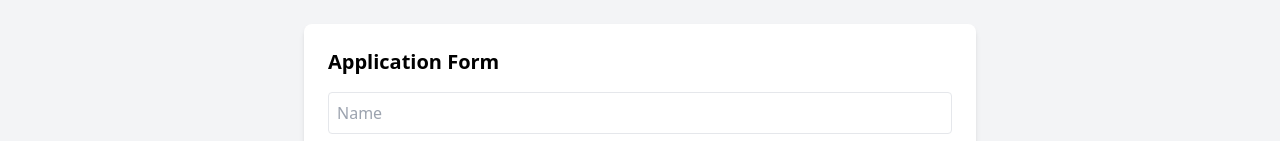
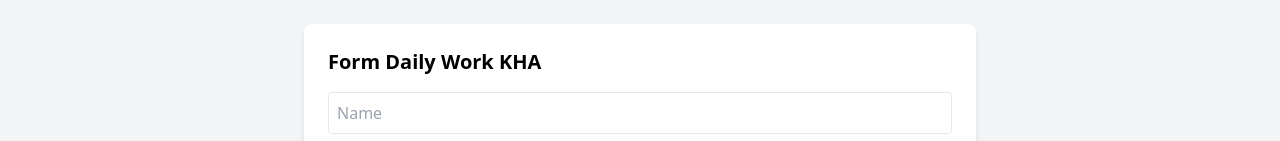
Before and after one commit to PhonSobon/Application-Form-daily-work, a plain HTML site: page index.html in a window 1280 px wide. Shown: the top 141 px of the page. Drawn offline with nearby package versions, Linux system fonts and the light colour scheme.

Commit message:
change word

```diff
--- a/index.html
+++ b/index.html
@@ -10,7 +10,7 @@
 </head>
 <body class="p-6 bg-gray-100">
     <div class="max-w-2xl mx-auto bg-white p-6 rounded-lg shadow-md">
-        <h2 class="text-xl font-bold mb-4">Application Form</h2>
+        <h2 class="text-xl font-bold mb-4">Form Daily Work KHA</h2>
         <input id="name" type="text" placeholder="Name" class="w-full p-2 border rounded mb-2">
         <textarea id="responsibility" placeholder="Responsibility" class="w-full p-2 border rounded mb-2"></textarea>
         <input id="other" type="text" placeholder="Other (Optional)" class="w-full p-2 border rounded mb-2">
```
